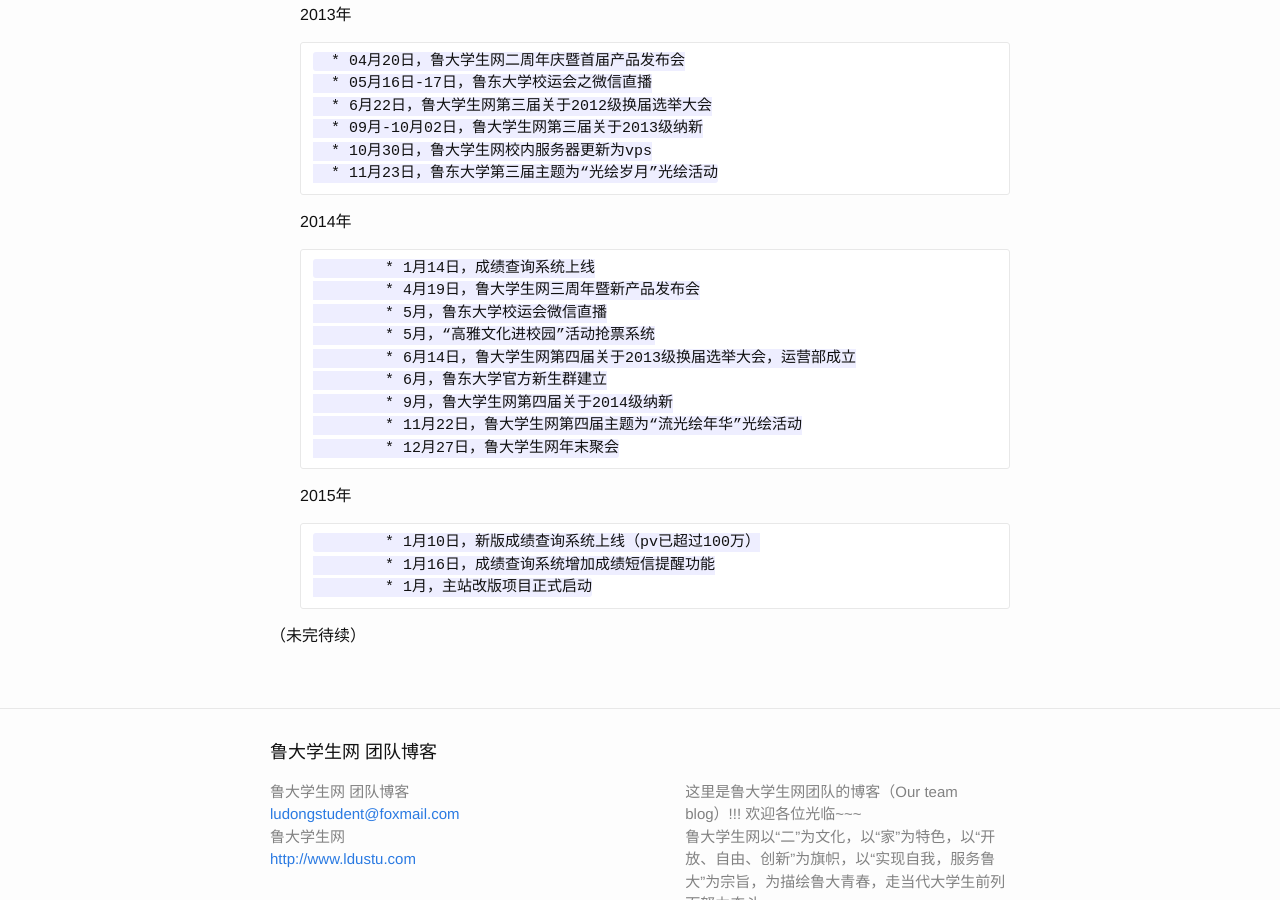
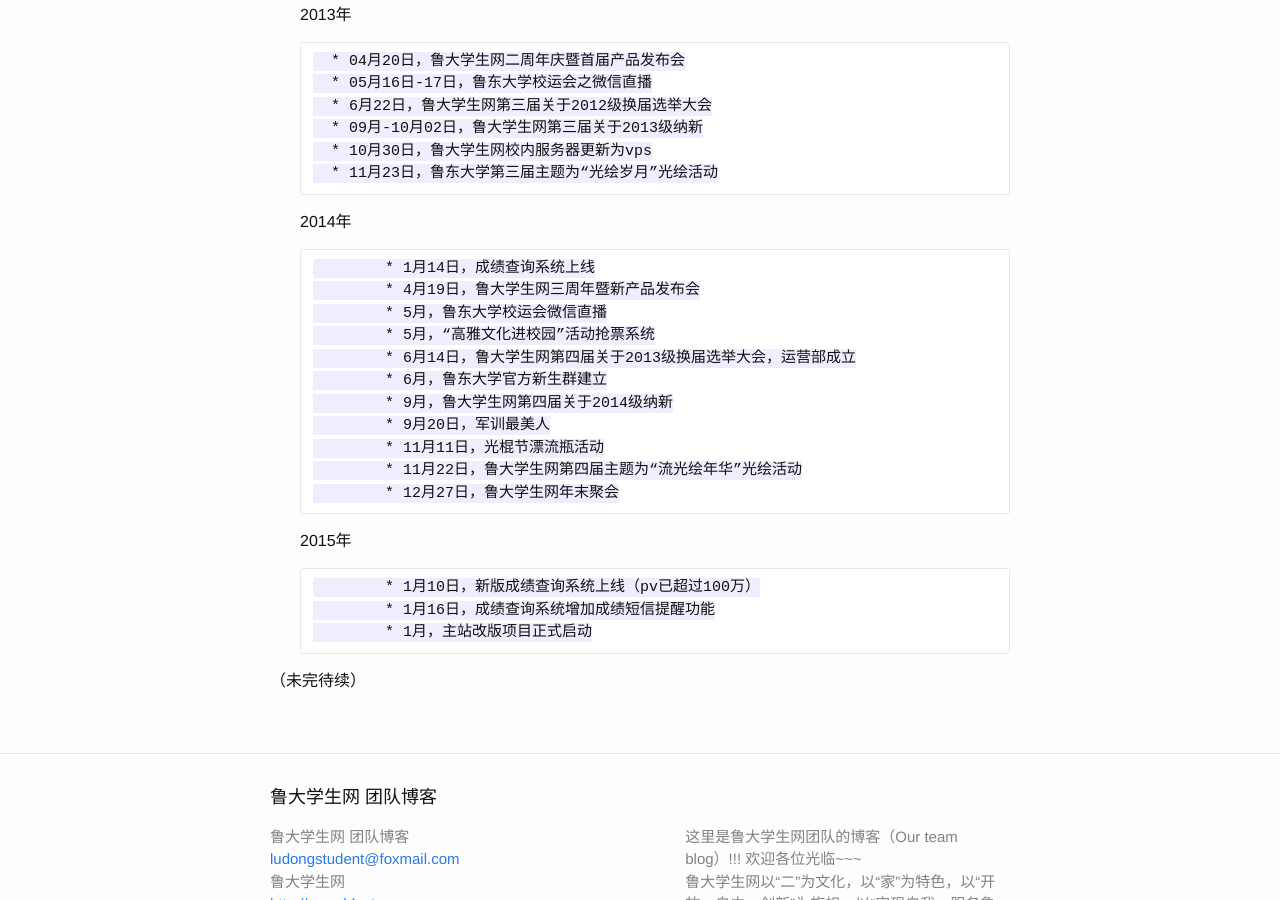
Before and after one commit to ldsn/sailboat, a Jekyll site: the page built from pages/time-line/index.markdown, in a window 1280 px wide and 900 px high, scrolled down 1435 px. Built offline with Jekyll 4.4.1, drawn with Linux system fonts in a browser that asks for light colours; comment, search, counter and statistics services are not loaded.

Commit message:
add some detial

```diff
--- a/pages/time-line/index.markdown
+++ b/pages/time-line/index.markdown
@@ -82,6 +82,8 @@
               * 6月14日，鲁大学生网第四届关于2013级换届选举大会，运营部成立
               * 6月，鲁东大学官方新生群建立
               * 9月，鲁大学生网第四届关于2014级纳新
+              * 9月20日，军训最美人
+              * 11月11日，光棍节漂流瓶活动
               * 11月22日，鲁大学生网第四届主题为“流光绘年华”光绘活动
               * 12月27日，鲁大学生网年末聚会
 
```
